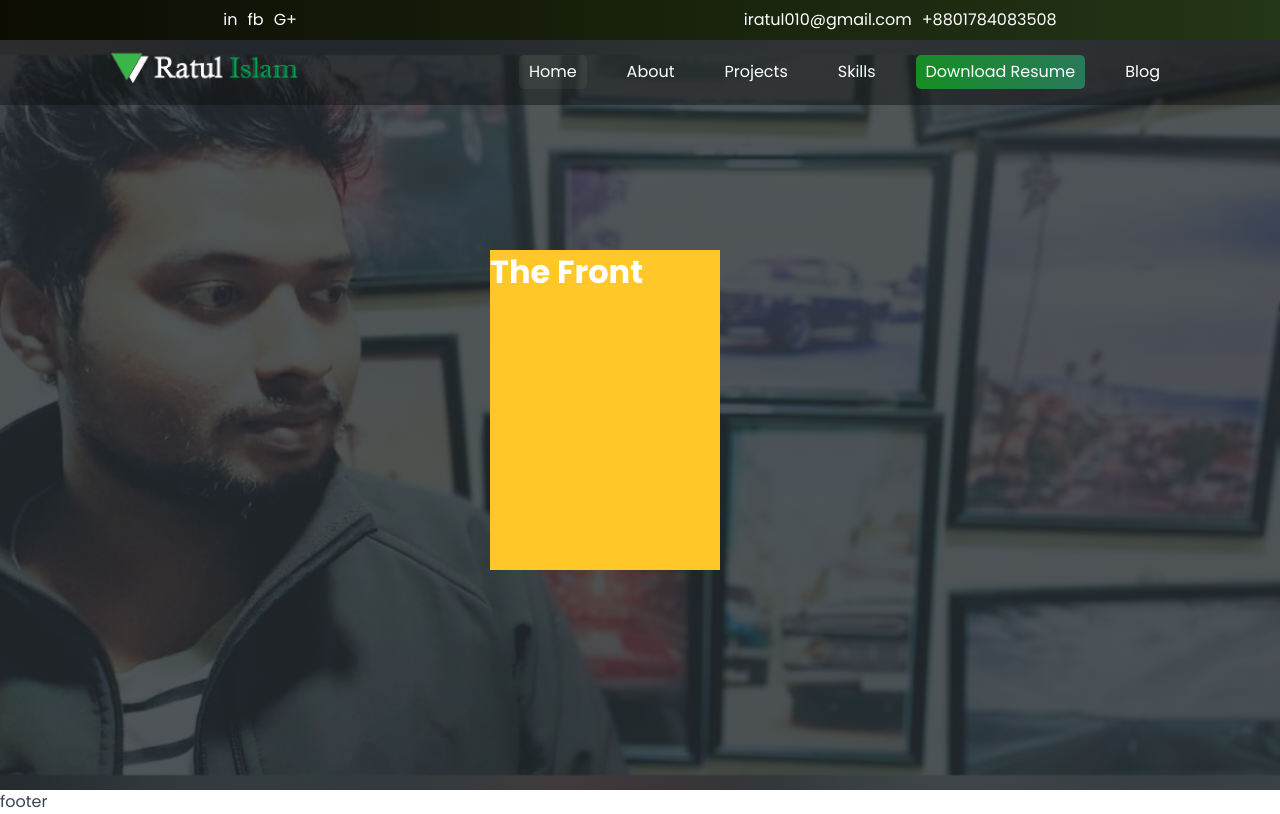
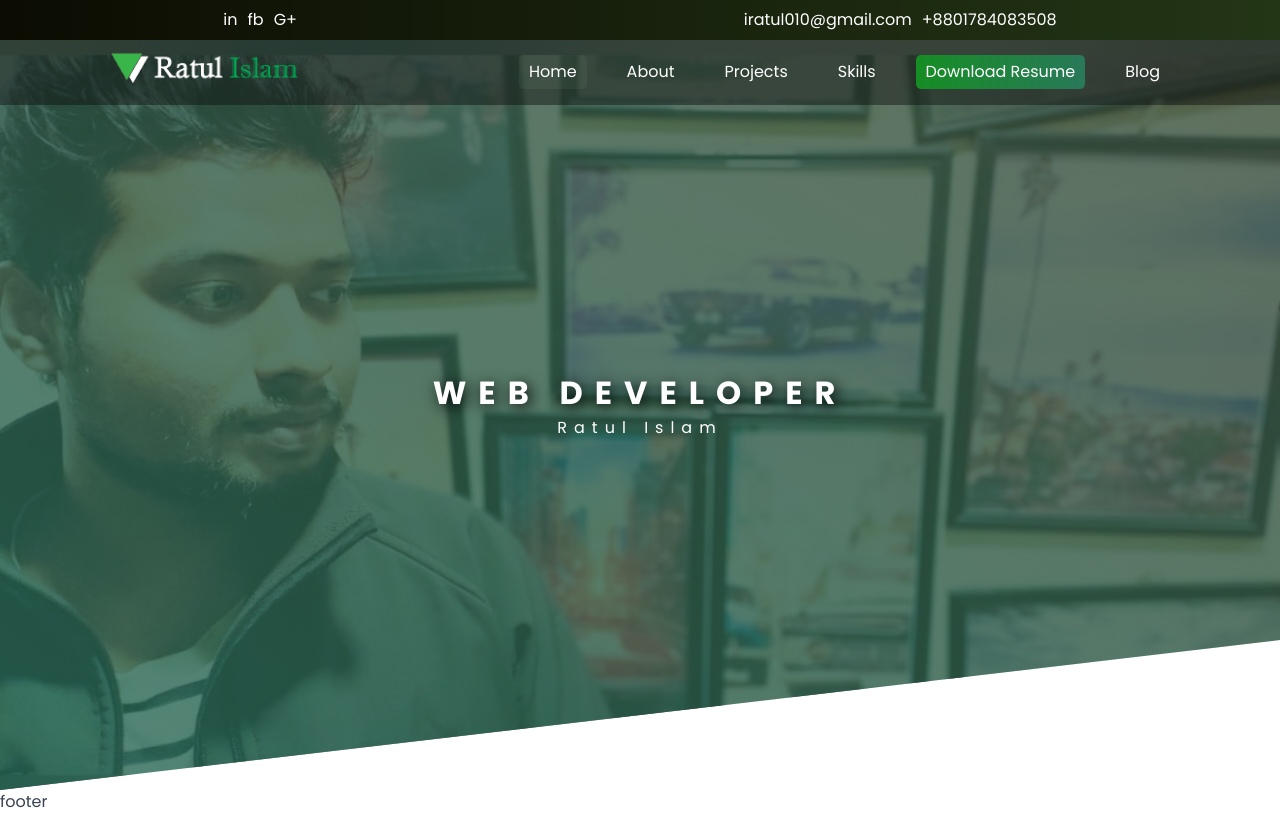
Before and after one commit to iratul010/portfolio-site, a React (Vite) app: page /homepage in a window 1280 px wide. Built offline with nearby package versions, Linux system fonts and the light colour scheme; a web font is replaced by a local one.

Commit message:
animation

```diff
--- a/src/pages/Applayout.jsx
+++ b/src/pages/Applayout.jsx
@@ -7,23 +7,23 @@ import Header from "../ui/Header";
 
 const Main = styled.main`
   height: calc(100vh - 5rem);
-  background-image: linear-gradient(
-      rgba(36, 42, 46, 0.8),
-      rgba(36, 42, 46, 0.8)
+  background-image: linear-gradient(to left bottom,
+      rgba(57, 75, 54, 0.8),
+      rgba(39, 104, 85, 0.8)
     ),
     url(${bg});
   background-size: cover;
 
-
+  clip-path: polygon(0 0, 100% 0, 100% 75vh,0 100%);
   color: white;
   background-position: center;
 `;
 function Applayout() {
   return (
     <div>
-      <Header/>
+      <Header />
       <Main>
-      <PageNav />
+        <PageNav />
         <Outlet />
       </Main>
       <Footer />
--- a/src/pages/Home.jsx
+++ b/src/pages/Home.jsx
@@ -1,11 +1,12 @@
-import styled from "styled-components";
+import styled, { keyframes } from "styled-components";
 import Heading from "../ui/Heading";
-
+/*
 const MainContainer = styled.div`
   position: absolute;
-  top: 50%;
+  top: 60%;
   left:50%;
-  margin: -150px;
+  // margin: -150px;
+  transform: translate(-50%,-50%);//middle
   width: 230px;
   height: 320px;
 `;
@@ -36,18 +37,70 @@ const TheBack = styled.div`
   transform: rotateY(180deg);
   background-color: #333;
 `;
+*/
+const Div = styled.div`
+  position: relative;
+  top: 40%;
+  left: 50%;
+  transform: translate(-50%, -50%);
+  text-align: center;
+`;
+const moveInLeft = keyframes`
+  0%{
+      opacity: 0;
+      transform: translateX(-100px);
+  }
+  80%{
+       transform: translateX(10px);
+  }
+  100%{
+      opacity: 1;
+      transform: translate(1);
+  }
+`
+const moveInRight = keyframes`
+  0%{
+      opacity: 0;
+      transform: translateX(100px);
+  }
+  80%{
+    transform: translateX(-10px);
+  }
+  100%{
+      opacity: 1;
+      transform: translate(1);
+  }
+`
+const StyledHeading = styled(Heading)`
+  letter-spacing: 1.2rem;
+  text-shadow: 0.3rem 0.3rem 1.5rem black;
+  animation: ${moveInLeft} 1s ease-out;
+  /* animation-duration:1s;
+  animation-timing-function: ease-out; */
+  /* animation-delay:2s;
+  animation-iteration-count: 3; */
+
+`;
+const P = styled.p`
+  letter-spacing: 0.7rem;
+  animation-name: ${moveInRight} ;//animation: name s timing-function;
+  animation-duration:1s;
+  animation-timing-function: ease-out;
+`;
+
 function HomePage() {
   return (
-    <div>
-      <Heading>
-        <MainContainer>
+    <Div>
+      <StyledHeading>WEB DEVELOPER</StyledHeading>
+      <P>Ratul Islam</P>
+
+      {/* <MainContainer>
           <TheCard>
             <TheFront>The Front</TheFront>
             <TheBack>The Back</TheBack>
           </TheCard>
-        </MainContainer>
-      </Heading>
-    </div>
+        </MainContainer> */}
+    </Div>
   );
 }
 
--- a/src/styles/GlobalStyles.js
+++ b/src/styles/GlobalStyles.js
@@ -82,6 +82,7 @@ body {
   min-height: 100vh;
   line-height: 1.5;
   font-size: 1.6rem;
+  /* padding: 30px; */
 }
 
 input,
```
